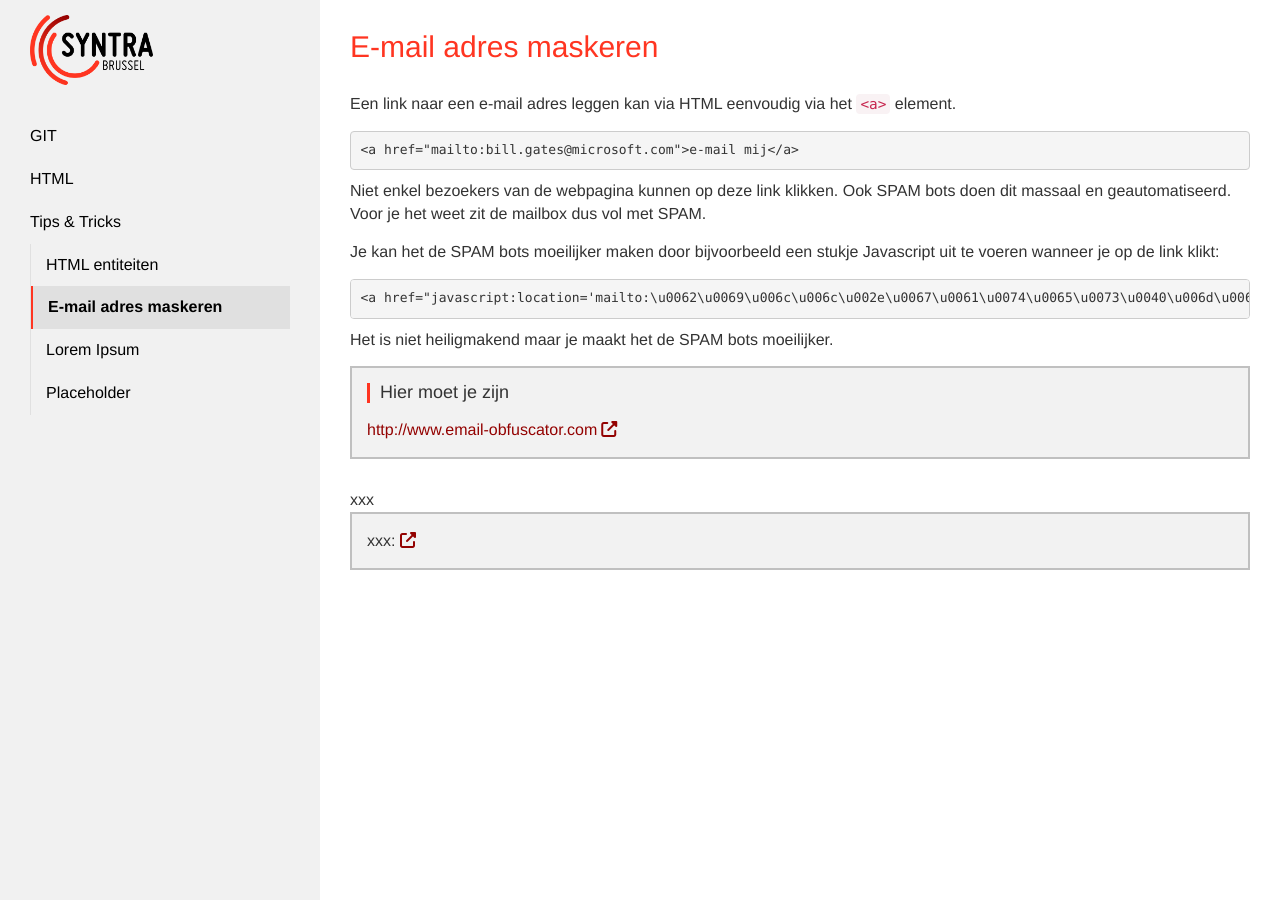
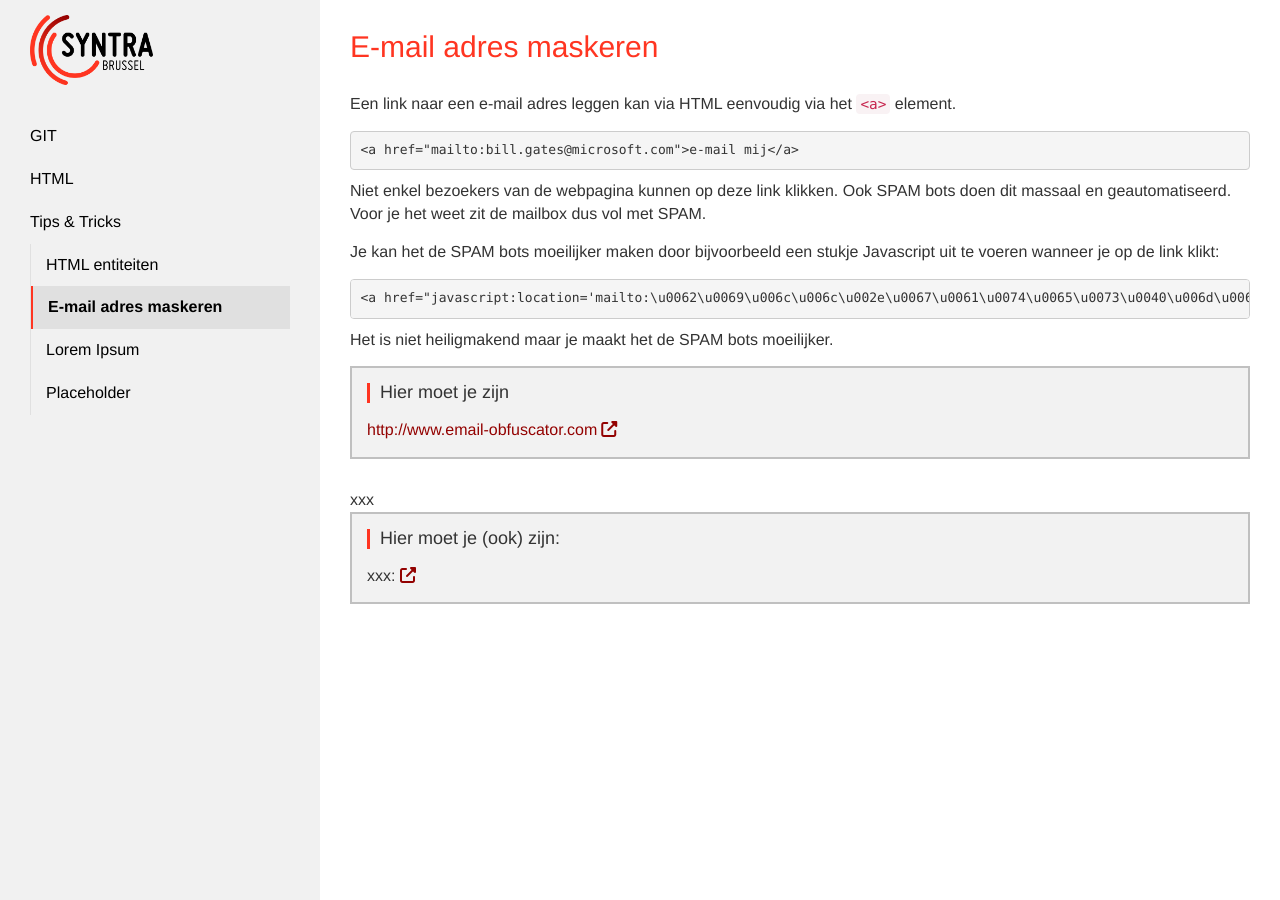
Before and after one commit to Syntra-Brussel/webdesign, a Jekyll site: the page built from tips-and-tricks/e-mail-maskeren.md, in a window 1280 px wide and 900 px high. Built offline with Jekyll 4.4.1, drawn with Linux system fonts in a browser that asks for light colours; nearby versions of some CDN libraries; a script that is not in the unit is left out.

Commit message:
Update links.html

```diff
--- a/_includes/links.html
+++ b/_includes/links.html
@@ -1,6 +1,7 @@
 xxx
 {% if page.links %}
     <div class="links">
+        <h4>Hier moet je (ook) zijn:</h4>
         {% if page.links.size == 1 %}
             <p>
                 {% if page.links.first.label != "" %}
```
Lines whose indentation alone changed are shown as unchanged.
